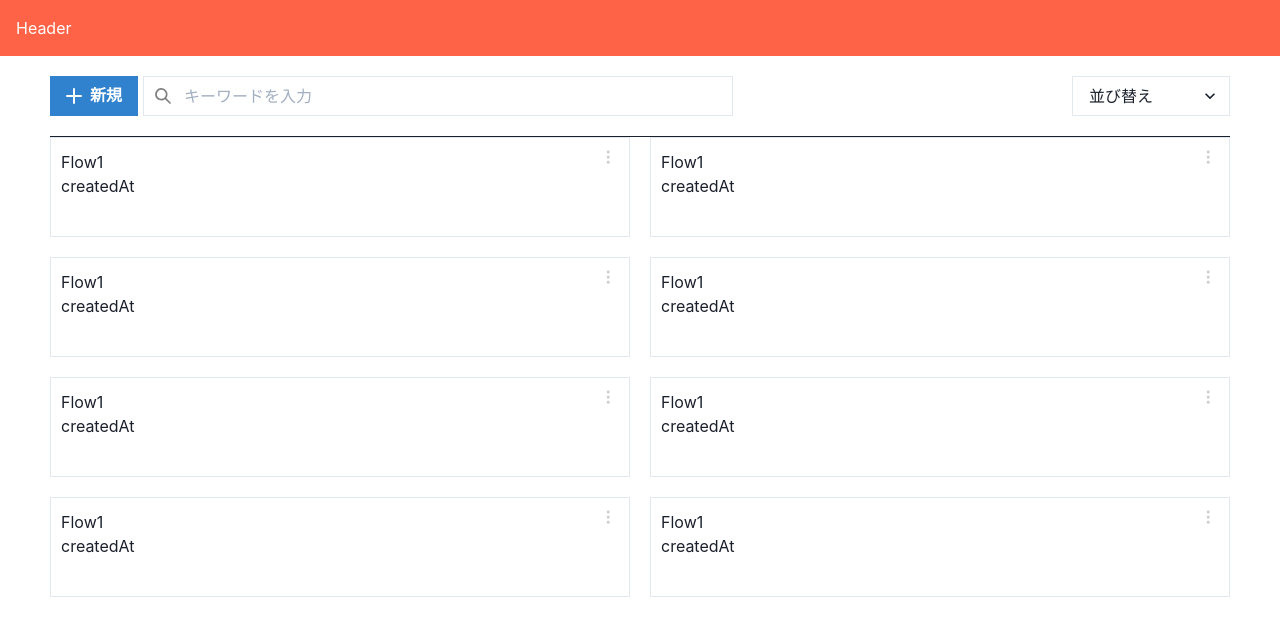
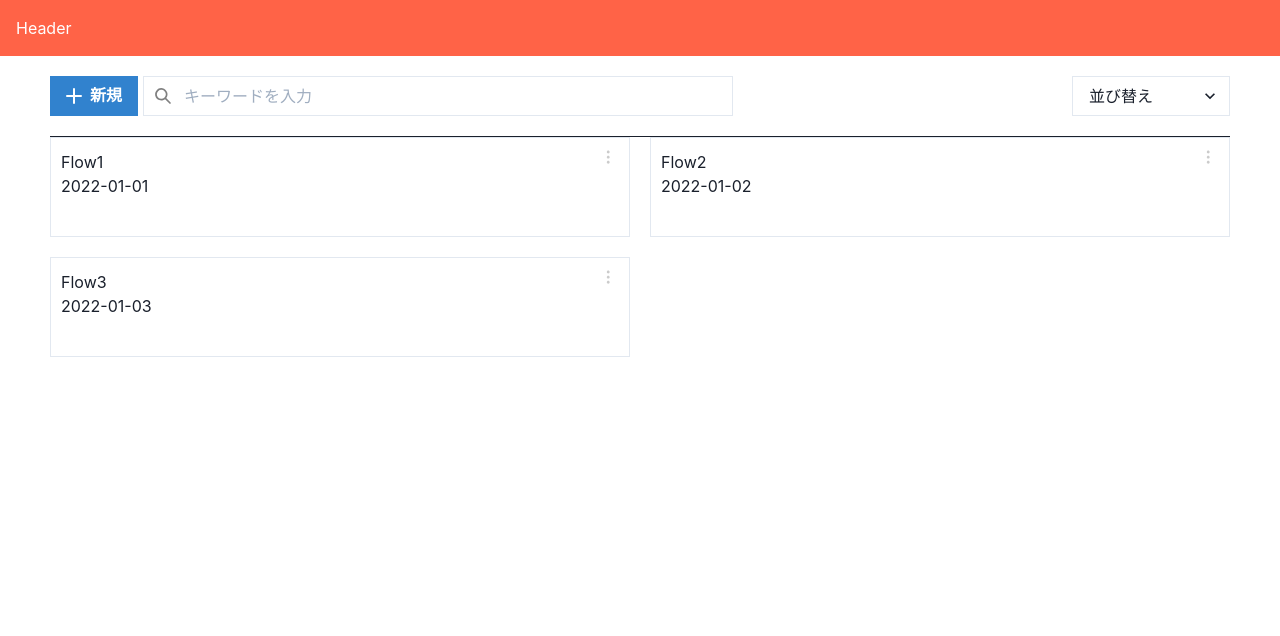
Before and after one commit to ISC-BusinessFlow/BusinessFlow, a Next.js app in the folder frontend/: page / in a window 1280 px wide. Shown: the top 636 px of the page. Built offline with nearby package versions, Linux system fonts and the light colour scheme.

Commit message:
fix for map & named export

```diff
--- a/frontend/src/components/new/FlowListComponent.tsx
+++ b/frontend/src/components/new/FlowListComponent.tsx
@@ -9,22 +9,34 @@ import {
   Text,
 } from '@chakra-ui/react';
 
-const FlowList = () => (
-  <SimpleGrid columns={2} spacing={5} w="100%" m="0 50px">
-    <FlowCard />
-    <FlowCard />
-    <FlowCard />
-    <FlowCard />
-    <FlowCard />
-    <FlowCard />
-    <FlowCard />
-    <FlowCard />
-  </SimpleGrid>
-);
-const FlowCard = () => (
+type FLowListType = {
+  id?: number;
+  title: string;
+  createdAt: string;
+};
+const flows: FLowListType[] = [
+  { id: 1, title: 'Flow1', createdAt: '2022-01-01' },
+  { id: 2, title: 'Flow2', createdAt: '2022-01-02' },
+  { id: 3, title: 'Flow3', createdAt: '2022-01-03' },
+];
+
+export const FlowList = () => {
+  return (
+    <SimpleGrid columns={2} spacing={5} w="100%" m="0 50px">
+      {flows.map((flow: FLowListType) => {
+        return (
+          <div key={flow.id}>
+            <FlowCard title={flow.title} createdAt={flow.createdAt} />
+          </div>
+        );
+      })}
+    </SimpleGrid>
+  );
+};
+const FlowCard = ({ title, createdAt }: FLowListType) => (
   <Box borderWidth="1px" w="100%" h="100px" p="10px">
     <Box display="flex" alignItems="baseline">
-      <Text>Flow1</Text>
+      <Text>{title}</Text>
       <Spacer />
       <Menu>
         <MenuButton as="button">
@@ -48,8 +60,6 @@ const FlowCard = () => (
         </MenuList>
       </Menu>
     </Box>
-    <Text>createdAt</Text>
+    <Text>{createdAt}</Text>
   </Box>
 );
-
-export default FlowList;
--- a/frontend/src/pages/index.tsx
+++ b/frontend/src/pages/index.tsx
@@ -1,6 +1,6 @@
 import { Box, Flex } from '@chakra-ui/react';
 
-import FlowList from '../components/new/FlowListComponent';
+import { FlowList } from '../components/new/FlowListComponent';
 import { Toolbar } from '../components/new/ToolbarComponent';
 
 const New = () => {
```
